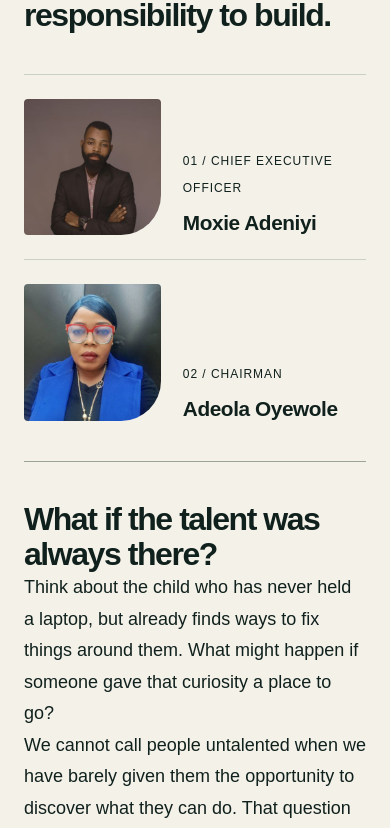
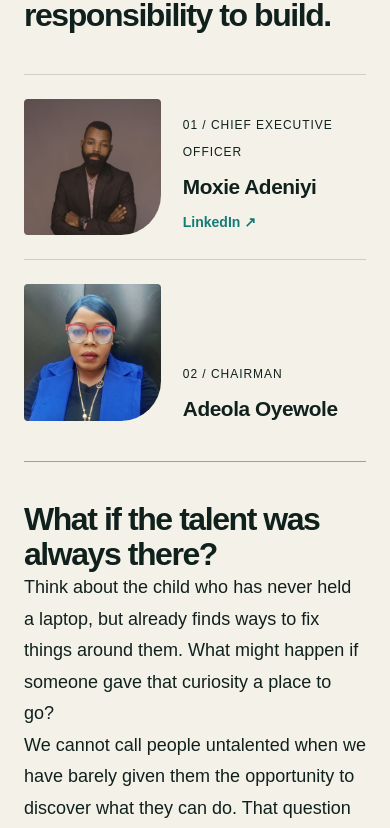
Before and after one commit to moxieking123-star/forge-intellitech, a Next.js app: page /about in a window 390 px wide. Shown: the part 1196-2024 px from the top of the page. Built offline with nearby package versions, Linux system fonts and the light colour scheme; a web font is replaced by a local one.

Commit message:
Add CEO LinkedIn link to live leadership section

```diff
--- a/app/about/Leadership.module.css
+++ b/app/about/Leadership.module.css
@@ -1 +1 @@
-.people{display:grid;grid-template-columns:repeat(2,minmax(0,1fr));gap:clamp(24px,5vw,72px);margin-top:40px}.person{margin:0;display:grid;grid-template-columns:minmax(110px,45%) 1fr;align-items:end;gap:22px;border-top:1px solid #173e332f;padding-top:24px}.person img{width:100%;height:auto;aspect-ratio:1;object-fit:cover;border-radius:4px 4px 40px 4px}.person span{font-size:.75rem;line-height:1.6;text-transform:uppercase;letter-spacing:.08em}.person h3{font-size:clamp(1.3rem,2.4vw,2.1rem);line-height:1.1;margin:12px 0 0}@media(max-width:700px){.people{grid-template-columns:1fr}.person{grid-template-columns:40% 1fr}}
+.people{display:grid;grid-template-columns:repeat(2,minmax(0,1fr));gap:clamp(24px,5vw,72px);margin-top:40px}.person{margin:0;display:grid;grid-template-columns:minmax(110px,45%) 1fr;align-items:end;gap:22px;border-top:1px solid #173e332f;padding-top:24px}.person img{width:100%;height:auto;aspect-ratio:1;object-fit:cover;border-radius:4px 4px 40px 4px}.person span{font-size:.75rem;line-height:1.6;text-transform:uppercase;letter-spacing:.08em}.person h3{font-size:clamp(1.3rem,2.4vw,2.1rem);line-height:1.1;margin:12px 0 0}.profileLink{display:inline-block;margin-top:12px;color:#147c76;font-size:.875rem;font-weight:600;text-underline-offset:3px}.profileLink:hover{text-decoration:underline}.profileLink:focus-visible{outline:2px solid currentColor;outline-offset:3px}@media(max-width:700px){.people{grid-template-columns:1fr}.person{grid-template-columns:40% 1fr}}
--- a/app/about/page.tsx
+++ b/app/about/page.tsx
@@ -40,7 +40,7 @@ export default function Page() {
         <p className={s.eyebrow}>The people carrying the work forward</p>
         <h2>Leadership, with a responsibility to build.</h2>
         <div className={leadership.people}>
-          <figure className={leadership.person}><Image src="/images/team/founder.jpg" alt="Moxie Adeniyi" width={400} height={400} /><figcaption><span>01 / Chief Executive Officer</span><h3>Moxie Adeniyi</h3></figcaption></figure>
+          <figure className={leadership.person}><Image src="/images/team/founder.jpg" alt="Moxie Adeniyi" width={400} height={400} /><figcaption><span>01 / Chief Executive Officer</span><h3>Moxie Adeniyi</h3><a className={leadership.profileLink} href="https://ng.linkedin.com/in/moxie-adeniyi-167460116" target="_blank" rel="noopener noreferrer" aria-label="View Moxie Adeniyi's LinkedIn profile">LinkedIn ↗</a></figcaption></figure>
           <figure className={leadership.person}><Image src="/images/team/chairman.jpg" alt="Adeola Oyewole" width={400} height={400} /><figcaption><span>02 / Chairman</span><h3>Adeola Oyewole</h3></figcaption></figure>
         </div>
       </section>
```
